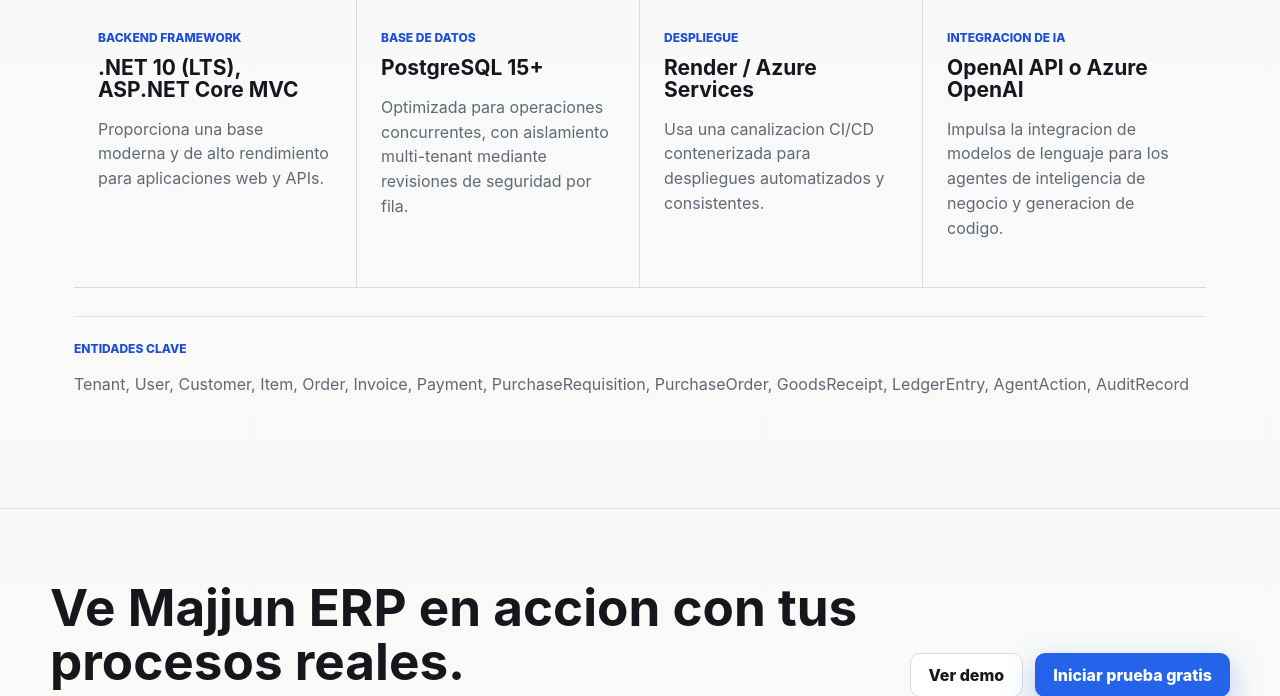
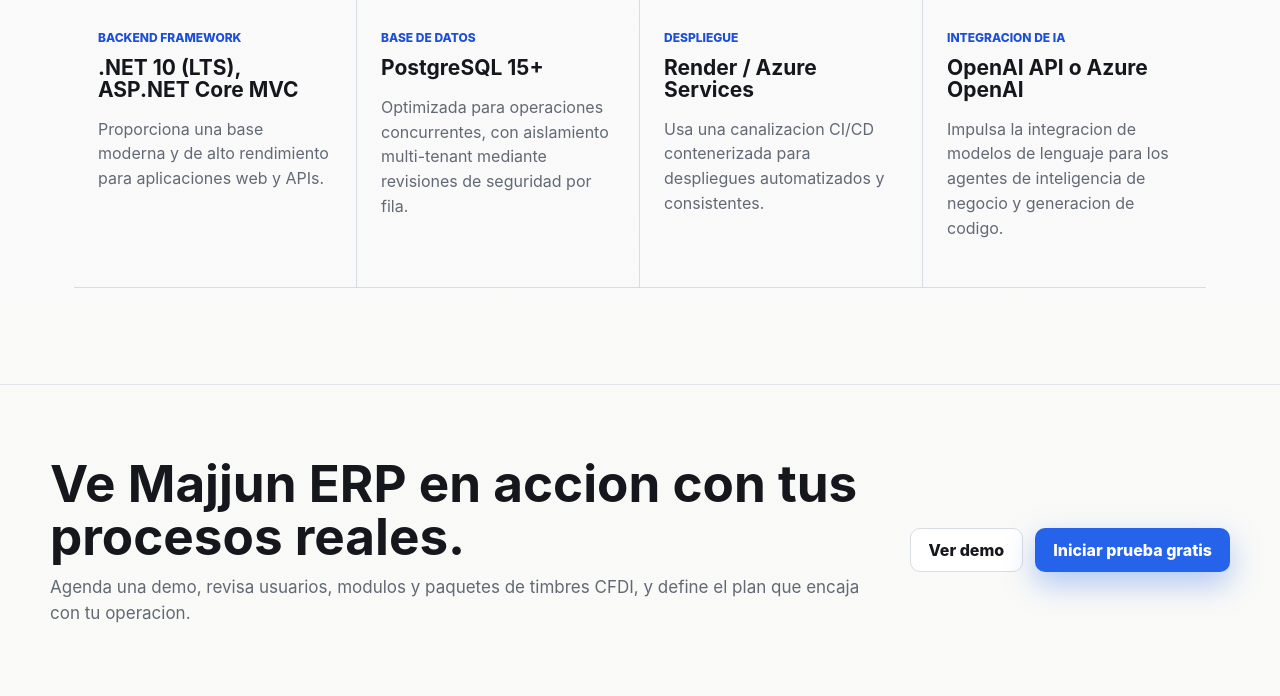
Before and after one commit to NikolRios/ERP, a Django app: page / in a window 1280 px wide. Shown: the part 5210-5906 px from the top of the page. Run offline with Django 4.2, Linux system fonts and the light colour scheme.

Commit message:
Remove key entities block from landing

```diff
--- a/pages/static/pages/css/styles.css
+++ b/pages/static/pages/css/styles.css
@@ -2370,8 +2370,7 @@
       border-right: 0;
     }
 
-    .technical-grid span,
-    .entity-strip span {
+    .technical-grid span {
       display: block;
       margin-bottom: 12px;
       color: var(--green-dark);
@@ -2384,17 +2383,9 @@
       font-size: 21px;
     }
 
-    .technical-grid p,
-    .entity-strip p {
+    .technical-grid p {
       color: var(--muted);
       line-height: 1.55;
-    }
-
-    .entity-strip {
-      max-width: 1180px;
-      margin: 28px auto 0;
-      padding-top: 24px;
-      border-top: 1px solid color-mix(in srgb, var(--line) 70%, transparent);
     }
 
     .home-page .cta {
--- a/pages/static/pages/js/app.js
+++ b/pages/static/pages/js/app.js
@@ -68,8 +68,6 @@
         deploymentDesc: 'Usa una canalizacion CI/CD contenerizada para despliegues automatizados y consistentes.',
         deploymentTech: 'Render / Azure Services',
         emailPlaceholder: 'Email',
-        entitiesLabel: 'Entidades clave',
-        entitiesList: 'Tenant, User, Customer, Item, Order, Invoice, Payment, PurchaseRequisition, PurchaseOrder, GoodsReceipt, LedgerEntry, AgentAction, AuditRecord',
         expensePaymentCap1: 'Crear y rastrear facturas AP',
         expensePaymentCap2: 'Soportar pagos parciales a proveedores',
         expensePaymentCap3: 'Rastrear saldos pendientes por pagar',
@@ -240,8 +238,6 @@
         deploymentDesc: 'Uses a containerized CI/CD pipeline for automated and consistent deployment.',
         deploymentTech: 'Render / Azure Services',
         emailPlaceholder: 'Email',
-        entitiesLabel: 'Key Entities',
-        entitiesList: 'Tenant, User, Customer, Item, Order, Invoice, Payment, PurchaseRequisition, PurchaseOrder, GoodsReceipt, LedgerEntry, AgentAction, AuditRecord',
         expensePaymentCap1: 'Create and track AP invoices',
         expensePaymentCap2: 'Support part-payments to suppliers',
         expensePaymentCap3: 'Track outstanding payable balances',
--- a/pages/templates/pages/index.html
+++ b/pages/templates/pages/index.html
@@ -385,10 +385,6 @@
           <p data-i18n="aiIntegrationDesc">Powers Large Language Model integration for both Business Intelligence and Code Generation agents.</p>
         </article>
       </div>
-      <div class="entity-strip">
-        <span data-i18n="entitiesLabel">Key Entities</span>
-        <p data-i18n="entitiesList">Tenant, User, Customer, Item, Order, Invoice, Payment, PurchaseRequisition, PurchaseOrder, GoodsReceipt, LedgerEntry, AgentAction, AuditRecord</p>
-      </div>
     </section>
 
     <section class="cta reveal">
```
